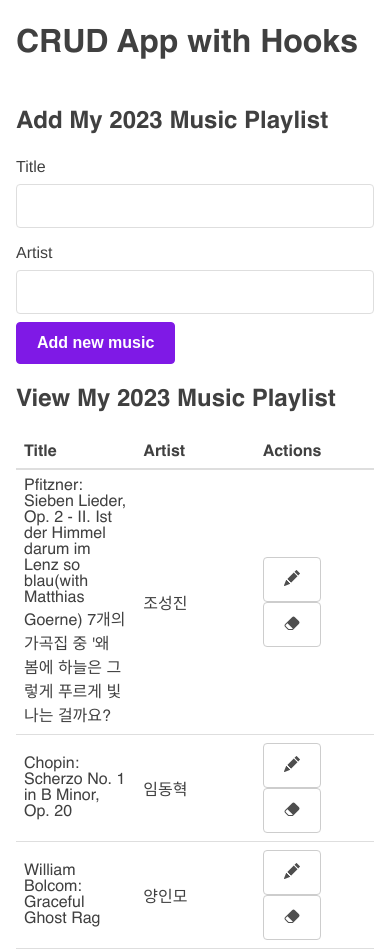
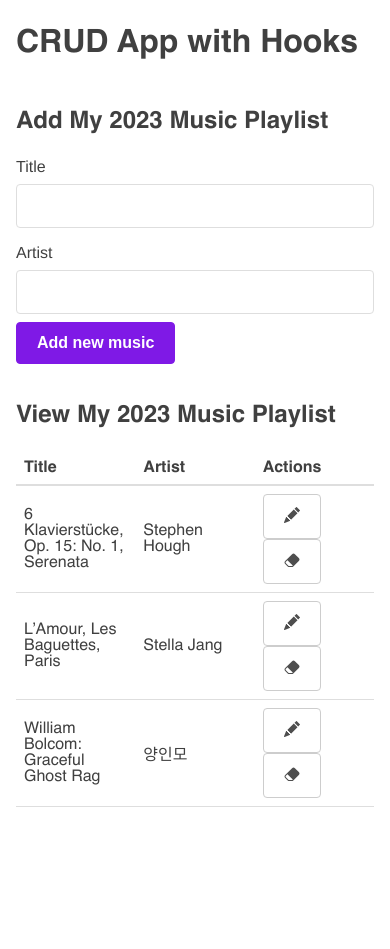
Before and after one commit to mulddang2/CRUD-App, a React (Vite) app: page / in a window 390 px wide. After the commit the page ends 844 px from the top, so only its background shows below. Built offline with nearby package versions, Linux system fonts and the light colour scheme; the HTML template or start-up script is replaced by a standard one.

Commit message:
style: 반응형 스타일 수정

```diff
--- a/src/App.tsx
+++ b/src/App.tsx
@@ -38,13 +38,13 @@ const App = (): JSX.Element => {
   const playListData: Array<IPlayList> = [
     {
       id: 1,
-      title: `Pfitzner: Sieben Lieder, Op. 2 - II. Ist der Himmel darum im Lenz so blau(with Matthias Goerne) 7개의 가곡집 중 '왜 봄에 하늘은 그렇게 푸르게 빛나는 걸까요?`,
-      artist: '조성진',
+      title: `6 Klavierstücke, Op. 15: No. 1, Serenata`,
+      artist: 'Stephen Hough',
     },
     {
       id: 2,
-      title: 'Chopin: Scherzo No. 1 in B Minor, Op. 20',
-      artist: '임동혁',
+      title: 'L’Amour, Les Baguettes, Paris',
+      artist: 'Stella Jang',
     },
     {
       id: 3,
--- a/src/components/AddListForm.tsx
+++ b/src/components/AddListForm.tsx
@@ -14,7 +14,12 @@ export const Label = styled.label`
 `;
 
 export const AddListContainer = styled.div`
-  flex: 1;
+  flex-basis: 100%;
+  margin-bottom: 1rem;
+
+  @media (min-width: 1000px) {
+    flex: 1;
+  }
 
   h2 {
     font-size: 1.5rem;
--- a/src/components/PlayListTable.tsx
+++ b/src/components/PlayListTable.tsx
@@ -10,6 +10,8 @@ interface IProps {
 }
 
 const ViewListContainer = styled.div`
+  flex-basis: 100%;
+
   @media (min-width: 1000px) {
     flex: 1;
     margin-bottom: 0;
```
